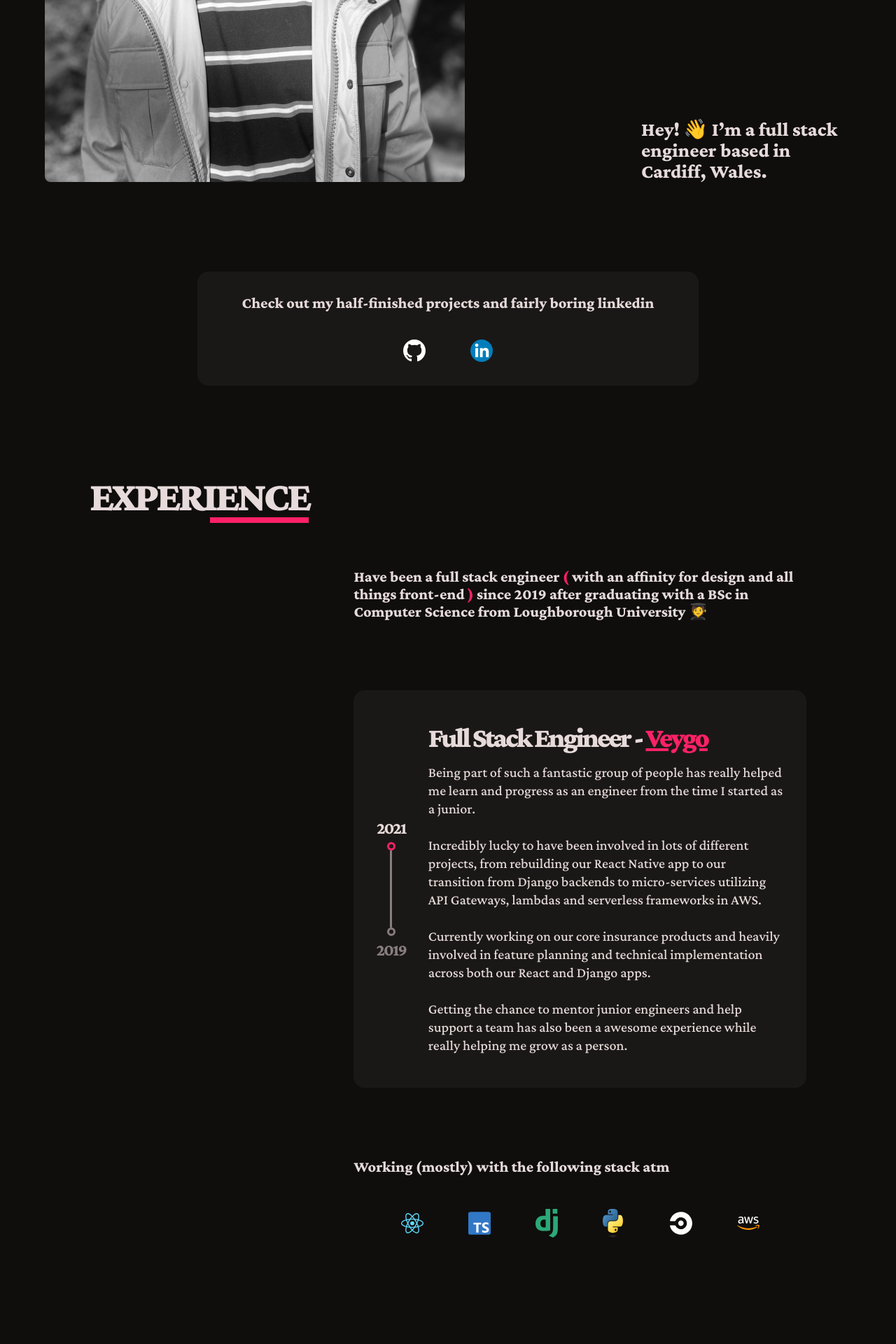
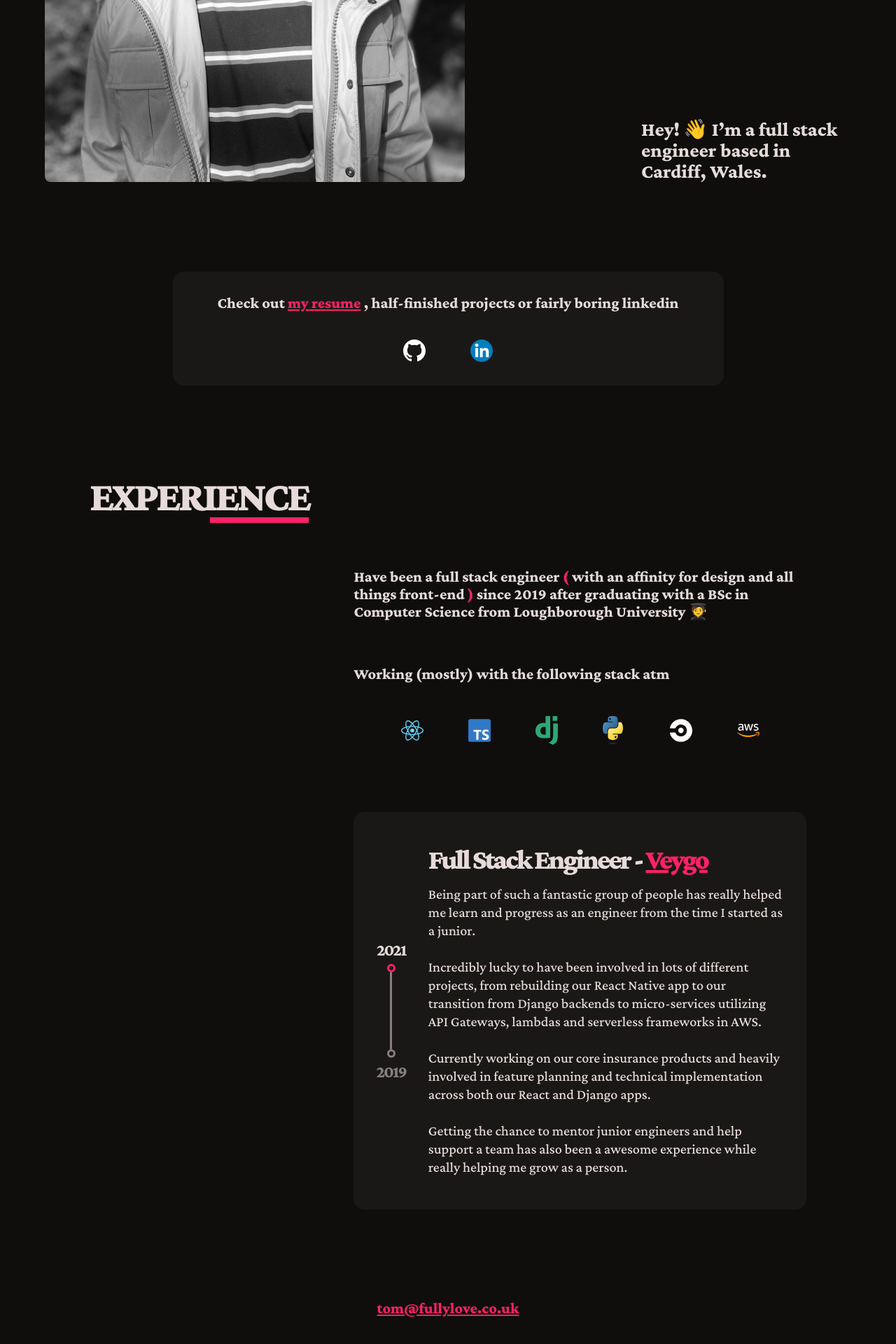
Before and after one commit to tomfullylove/personal-website, a Next.js app: page / in a window 1280 px wide. Shown: the part 476-2396 px from the top of the page at 70% size. Before the commit the page ends 2356 px from the top, so only its background shows below. Built offline with nearby package versions, Linux system fonts and the light colour scheme.

Commit message:
Add resume to site (along with relevent email/pdf links)

```diff
--- a/components/atoms/Card.tsx
+++ b/components/atoms/Card.tsx
@@ -6,9 +6,7 @@ interface Props {
 
 const Container = styled.div`
   background-color: #1a1816;
-
   padding: 32px;
-
   border-radius: 16px;
 `;
 
--- a/components/atoms/Title.tsx
+++ b/components/atoms/Title.tsx
@@ -7,7 +7,6 @@ interface Props {
 const Container = styled.div`
   display: flex;
   flex-direction: column;
-
   max-width: fit-content;
 `;
 
@@ -16,16 +15,13 @@ const Text = styled.h1`
   color: #e6dada;
   font-weight: 900;
   font-size: 60px;
-
   letter-spacing: -4px;
 `;
 
 const Line = styled.div`
   width: 45%;
   height: 8px;
-
   background-color: #ff2167;
-
   align-self: flex-end;
 `;
 
--- a/components/molecules/IconList.tsx
+++ b/components/molecules/IconList.tsx
@@ -14,17 +14,14 @@ const Container = styled.div`
   flex-direction: row;
   justify-content: space-evenly;
   flex-wrap: wrap;
-
   align-self: center;
-
   margin: 32px 0;
 `;
 
 const Icon = styled.img`
   height: auto;
   width: 32px;
-
-  margin: 16px 32px;
+  margin: 16px 32px 0;
 `;
 
 const IconList: React.FC<Props> = ({ icons }) => {
--- a/components/molecules/Timeline.tsx
+++ b/components/molecules/Timeline.tsx
@@ -22,16 +22,13 @@ const Text = styled.div<StyledProps>`
   color: ${({ color }) => color || "#887e7e"};
   font-weight: 800;
   font-size: 24px;
-
   letter-spacing: -2px;
-
   margin: 8px 0;
 `;
 
 const Circle = styled.div<StyledProps>`
   border: 3px solid ${({ color }) => color || "#887e7e"};
   border-radius: 50%;
-
   width: 6px;
   height: 6px;
 `;
@@ -39,7 +36,6 @@ const Circle = styled.div<StyledProps>`
 const Line = styled.div`
   width: 3px;
   height: 110px;
-
   background-color: #887e7e;
 `;
 
--- a/components/sections/Experience.tsx
+++ b/components/sections/Experience.tsx
@@ -6,7 +6,6 @@ import { Card, Title } from "@components/atoms";
 const Container = styled.div`
   display: flex;
   flex-direction: column;
-
   width: 100vw;
   max-width: 2500px;
 `;
@@ -14,9 +13,7 @@ const Container = styled.div`
 const Content = styled.div`
   display: flex;
   flex-direction: row;
-
-  margin: 64px 128px;
-
+  margin: 64px 128px 0;
   flex-grow: 1;
 
   @media (max-width: 1250px) {
@@ -24,14 +21,13 @@ const Content = styled.div`
   }
 
   @media (max-width: 710px) {
-    margin: 64px 32px;
+    margin: 64px 32px 0;
   }
 `;
 
 const TextContainer = styled.div`
   display: flex;
   flex-direction: column;
-
   margin: 132px 0 0 64px;
 
   @media (max-width: 1250px) {
@@ -55,25 +51,22 @@ const Highlight = styled.span`
 const Link = styled.a`
   font-family: Crimson Pro;
   color: #ff2167;
-
   cursor: pointer;
 `;
 
 const Spacer = styled.div`
-  height: 100px;
+  height: 64px;
 `;
 
 const CardContainer = styled.div`
   display: flex;
   flex-direction: row;
-
   align-items: center;
 `;
 
 const CardContent = styled.div`
   display: flex;
   flex-direction: column;
-
   margin: 16px 0 16px 32px;
 `;
 
@@ -82,9 +75,7 @@ const CardTitle = styled.h3`
   color: #e6dada;
   font-weight: 900;
   font-size: 40px;
-
   letter-spacing: -3px;
-
   margin: 0 0 16px;
 `;
 
@@ -96,7 +87,7 @@ const CardText = styled.p`
   line-height: 26px;
 `;
 
-const Intro: React.FC = () => {
+const Experience: React.FC = () => {
   return (
     <Container>
       <Content>
@@ -108,6 +99,18 @@ const Intro: React.FC = () => {
             <Highlight> )</Highlight> since 2019 after graduating with a BSc in
             Computer Science from Loughborough University 🧑‍🎓
           </Text>
+          <Spacer />
+          <Text>Working (mostly) with the following stack atm</Text>
+          <IconList
+            icons={[
+              { src: "./react-icon.svg", alt: "React Framework Logo" },
+              { src: "./ts-icon.svg", alt: "Typescript Logo" },
+              { src: "./django-icon.svg", alt: "Django Framework Logo" },
+              { src: "./python-icon.svg", alt: "Python Logo" },
+              { src: "./circleci-icon.svg", alt: "CircleCI Logo" },
+              { src: "./aws-icon.svg", alt: "Amazon Web Services Logo" },
+            ]}
+          />
           <Spacer />
           <Card>
             <CardContainer>
@@ -145,21 +148,10 @@ const Intro: React.FC = () => {
             </CardContainer>
           </Card>
           <Spacer />
-          <Text>Working (mostly) with the following stack atm</Text>
-          <IconList
-            icons={[
-              { src: "./react-icon.svg", alt: "React Framework Logo" },
-              { src: "./ts-icon.svg", alt: "Typescript Logo" },
-              { src: "./django-icon.svg", alt: "Django Framework Logo" },
-              { src: "./python-icon.svg", alt: "Python Logo" },
-              { src: "./circleci-icon.svg", alt: "CircleCI Logo" },
-              { src: "./aws-icon.svg", alt: "Amazon Web Services Logo" },
-            ]}
-          />
         </TextContainer>
       </Content>
     </Container>
   );
 };
 
-export default Intro;
+export default Experience;
--- /dev/null
+++ b/components/sections/Footer.tsx
@@ -0,0 +1,47 @@
+import styled from "styled-components";
+
+const Container = styled.div`
+  display: flex;
+  flex-direction: column;
+  width: 100vw;
+  max-width: 2500px;
+`;
+
+const Content = styled.div`
+  display: flex;
+  flex-direction: row;
+  justify-content: center;
+  align-items: center;
+  margin: 64px 128px;
+  flex-grow: 1;
+`;
+
+const Text = styled.p`
+  font-family: Crimson Pro;
+  color: #e6dada;
+  font-weight: 800;
+  font-size: 22px;
+  line-height: 25px;
+  text-align: center;
+`;
+
+const Link = styled.a`
+  color: #ff2167;
+  cursor: pointer;
+`;
+
+const Footer: React.FC = () => {
+  return (
+    <Container>
+      <Content>
+        <Text>
+          <Link href="mailto:tom@fullylove.co.uk" rel="noreferrer">
+            tom@fullylove.co.uk
+          </Link>
+        </Text>
+      </Content>
+    </Container>
+  );
+};
+
+export default Footer;
--- a/components/sections/Links.tsx
+++ b/components/sections/Links.tsx
@@ -5,7 +5,6 @@ import { Card } from "@components/atoms";
 const Container = styled.div`
   display: flex;
   flex-direction: column;
-
   width: 100vw;
   max-width: 2500px;
 `;
@@ -13,9 +12,8 @@ const Container = styled.div`
 const Content = styled.div`
   display: flex;
   flex-direction: row;
-
   justify-content: center;
-
+  flex-grow: 1;
   margin: 64px 128px;
 
   @media (max-width: 900px) {
@@ -25,22 +23,18 @@ const Content = styled.div`
   @media (max-width: 600px) {
     margin: 64px 32px 0;
   }
-
-  flex-grow: 1;
 `;
 
 const TextContainer = styled.div`
   display: flex;
   flex-direction: column;
-
+  align-items: center;
+  justify-content: center;
   margin: 0 32px;
 
   @media (max-width: 600px) {
     margin: 8px;
   }
-
-  align-items: center;
-  justify-content: center;
 `;
 
 const Text = styled.p`
@@ -49,8 +43,13 @@ const Text = styled.p`
   font-weight: 800;
   font-size: 22px;
   line-height: 25px;
+  text-align: center;
+`;
 
-  text-align: center;
+const Link = styled.a`
+  font-family: Crimson Pro;
+  color: #ff2167;
+  cursor: pointer;
 `;
 
 const IconContainer = styled.div`
@@ -67,14 +66,22 @@ const Icon = styled.img`
   margin: 8px 32px 0;
 `;
 
-const Intro: React.FC = () => {
+const Links: React.FC = () => {
   return (
     <Container>
       <Content>
         <Card>
           <TextContainer>
             <Text>
-              Check out my half-finished projects and fairly boring linkedin
+              Check out {" "}
+              <Link
+                href="/tom-fullylove-resume.pdf"
+                target="_blank"
+                rel="noreferrer"
+              >
+                my resume
+              </Link>{" "}
+              , half-finished projects or fairly boring linkedin
             </Text>
             <IconContainer>
               <a
@@ -99,4 +106,4 @@ const Intro: React.FC = () => {
   );
 };
 
-export default Intro;
+export default Links;
--- a/components/sections/index.ts
+++ b/components/sections/index.ts
@@ -1,3 +1,4 @@
 export { default as Experience } from './Experience';
 export { default as Intro } from './Intro';
 export { default as Links } from './Links';
+export { default as Footer } from './Footer';
--- a/pages/index.tsx
+++ b/pages/index.tsx
@@ -1,5 +1,5 @@
 import Head from 'next/head';
-import { Intro, Experience, Links } from '@components/sections';
+import { Intro, Experience, Links, Footer } from '@components/sections';
 
 const Index: React.FC = () => {
   return (
@@ -10,6 +10,7 @@ const Index: React.FC = () => {
       <Intro />
       <Links />
       <Experience />
+      <Footer />
     </>
   )
 };
```
Also changed, not shown: components/sections/Intro.tsx (+0 -12 lines), 1 other file (tests, documents, lock files or other folders).
